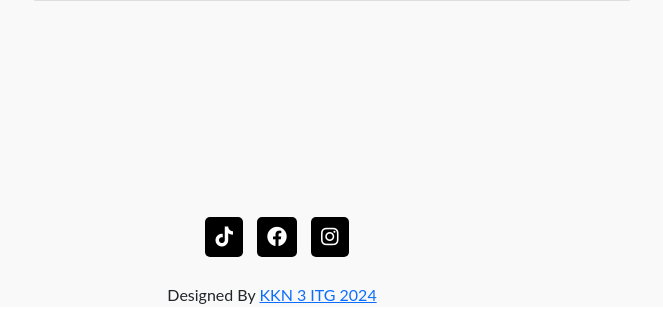
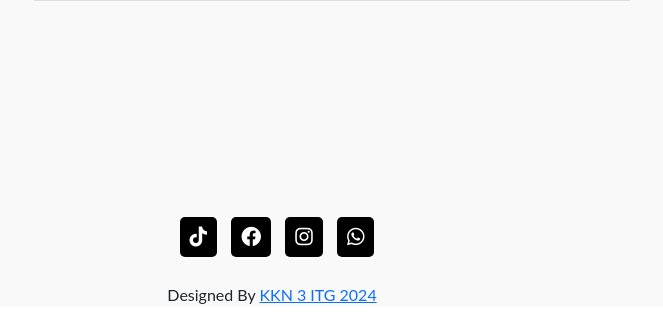
Before and after one commit to alaisyahdangiang/webkober, a plain HTML site: page index.html in a window 1280 px wide. Shown: the part 4441-4764 px from the top of the page, without its empty margins (368-1031 px from the left). Drawn offline with nearby package versions, Linux system fonts and the light colour scheme; grey boxes are pictures that could not be loaded.

Commit message:
Update index.html

```diff
--- a/index.html
+++ b/index.html
@@ -375,6 +375,7 @@
         <i class="fa-brands fa-tiktok"></i>
         <i class="fa-brands fa-facebook"></i>
         <i class="fa-brands fa-instagram"></i>
+        <i class="fa-brands fa-whatsapp"></i>
       </div>
       <div class="credit">
         <p> </p>
```
